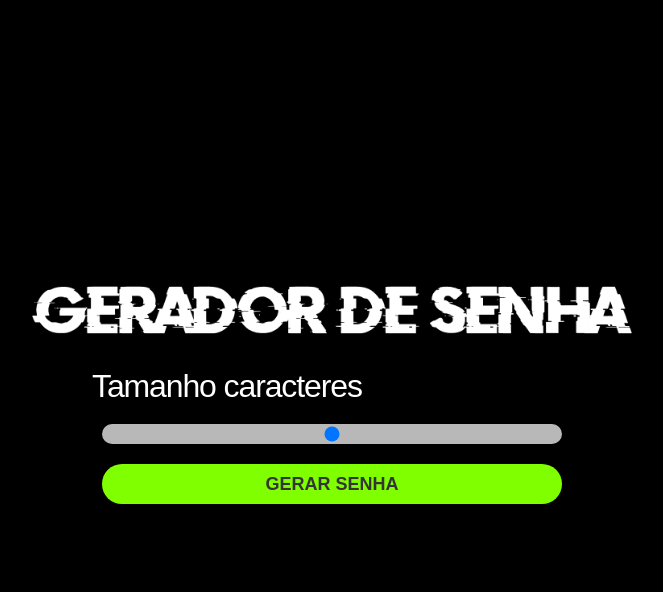
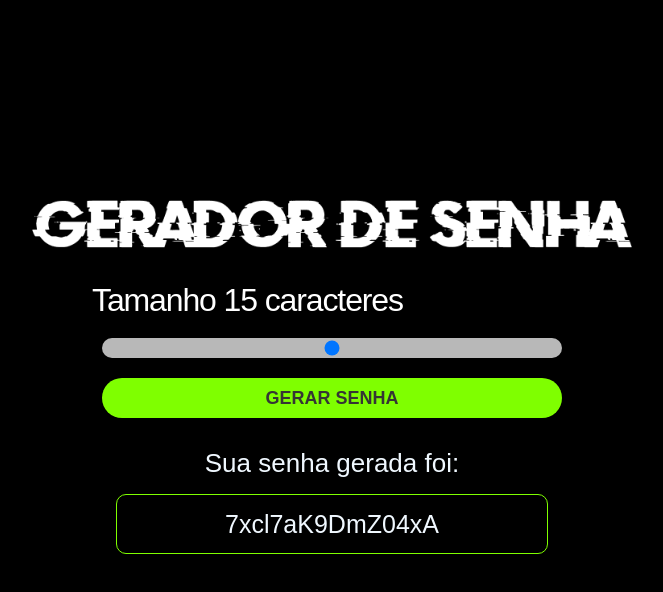
Before and after one commit to Hardilles/Gerador_de_Senha, a plain HTML site: page index.html in a window 1280 px wide. Both pictures are taken after a click on the button "GERAR SENHA". Shown: the whole page, without its empty margins (308-971 px from the left). Drawn offline with Linux system fonts and the light colour scheme.

Commit message:
Finalizado...

```diff
--- a/index.html
+++ b/index.html
@@ -1,5 +1,5 @@
 <!DOCTYPE html>
-<html lang="en">
+<html lang="pt-br">
 <head>
     <meta charset="UTF-8">
     <meta name="viewport" content="width=device-width, initial-scale=1.0">
@@ -9,17 +9,18 @@
 
 <body>
     <img class="logo" src="./img/logo.png" alt="Gerador de Senha">
-    <main class="container-input">
+
+    <div class="container-input">
         <span>Tamanho <span id="valor"></span> caracteres</span>
-        <input id="slider" class="slider" type="range" min="5" max="25" value="15">
+        <input id="slider" class="slider" type="range" min="5" max="25" value="15"/>
 
         <button id="button" class="button-cta" onclick="generatePassword()">Gerar senha</button>
-    </main>
+    </div>
 
-    <div id="container-password" class="container-password hide">
+    <div id="container-password" onclick="copyPassword()" class="container-password hide">
         <span class="title">Sua senha gerada foi:</span>
-        <span class="password" id="password">123123123123</span>
-        <span class="tooltip">Clique na senha para copiar ☝️ </span>
+        <span id="password" class="password"></span>
+        <span class="tooltip">Clique na senha para copiar. 👆</span>
     </div>
 </body>
 
--- a/script.js
+++ b/script.js
@@ -1,24 +1,35 @@
 let sliderElement = document.querySelector("#slider");
 let buttonElement = document.querySelector("#button");
+
 let sizePassword = document.querySelector("#valor");
 let password = document.querySelector("#password");
-let containerPassword = document.querySelector("#container-password")
-let charset = "abcdefghiklmnopqrstuvxwzABCDEFGHIKLMNOPQRSTUVXWZ0123456789/*-+.@#$%&!";
-let novasenha = "";
+
+let containerPassword = document.querySelector("#container-password");
+
+let charset = 'abcdefghijklmnopqrstuvwxyzABCDEFGHIJKLMNOPQRSTUVWXYZ0123456789!';
+let novaSenha = '';
 
 sizePassword.innerHTML = sliderElement.value;
 
-sliderElement.oninput = function(){
-    sizePassword.innerHTML = this.value;
-
+slider.oninput = function() {
+  sizePassword.innerHTML = this.value;
 }
 
+
 function generatePassword(){
-    alert(`Vamos gerar sua senha, com ${sliderElement.value} caracteres`)
 
-    ler pass = "";
+  let pass = '';
+  for(let i = 0, n = charset.length; i < sliderElement.value; ++i){
+    pass += charset.charAt(Math.floor(Math.random() * n));
+  }
 
-    for(let i = 0, n = charset.length; i < sliderElement.value;++i){
-        pass += charset.charAt(Math.floor(Math.random() * n)); /*Math.random pega um digito aleatório*/
-    }
+  console.log(pass)
+  containerPassword.classList.remove("hide");
+  password.innerHTML = pass;
+  novaSenha = pass;
 }
+
+function copyPassword(){
+  alert("Senha copiada com sucesso!")
+  navigator.clipboard.writeText(novaSenha);
+}
```
